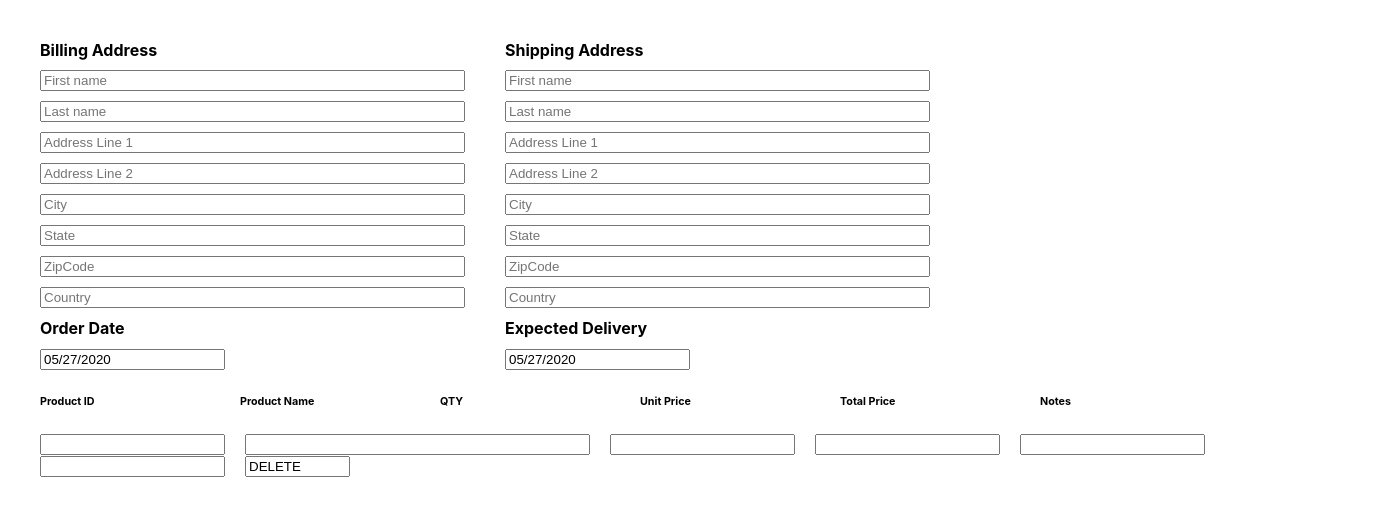
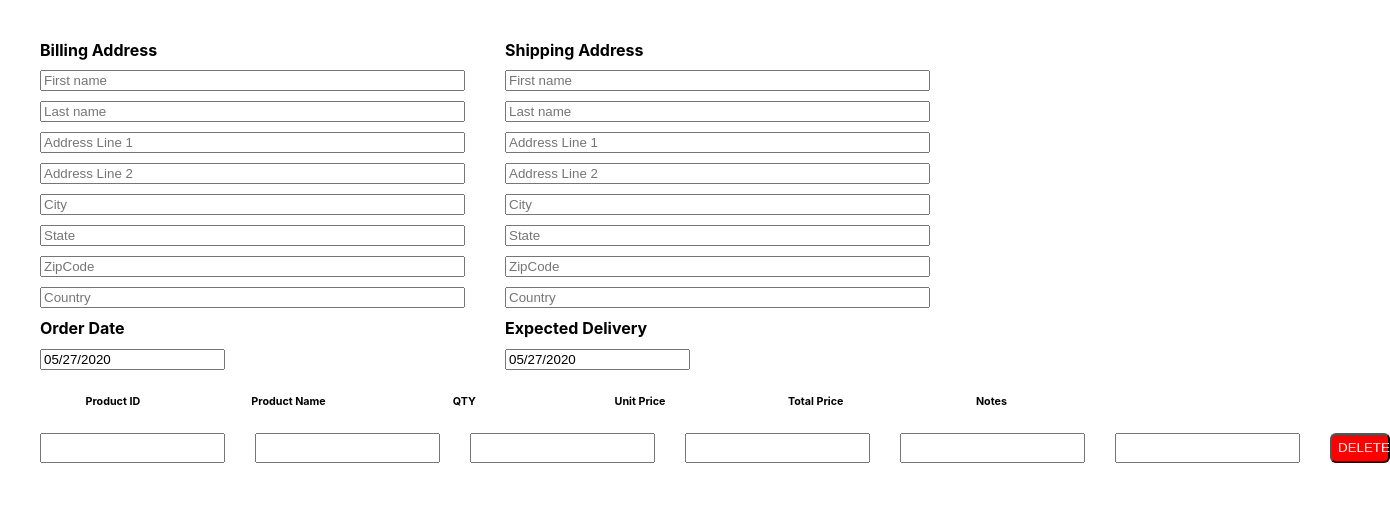
Before and after one commit to NikithaNadig/Shopping-Cart, a React (Create React App) app: page / in a window 1280 px wide. Shown: the top 516 px of the page, 1390 px wide, since content can reach past the window. Built offline with nearby package versions, Linux system fonts and the light colour scheme.

Commit message:
Modify UI

```diff
--- a/src/product-details/product-details-row/index.js
+++ b/src/product-details/product-details-row/index.js
@@ -1,16 +1,16 @@
 import React from 'react';
-import './product-details.css'
+import './product-details-row.css'
 
 const ProductDetailsRow = () => {
     return (
-        <form>
-            <input className="form-input" type="number" size="20"/>
-            <input className="form-input" type="text" size="40"/>
-            <input className="form-input" type="number" size="10"/>
-            <input className="form-input" type="number" size="10"/>
-            <input className="form-input" type="number" size="10"/>
-            <input className="form-input" type="text" size="20"/>
-            <input className="form-input" type="DELETE" value="DELETE" size="10"/>
+        <form className="form-container">
+            <input type="number" />
+            <input type="text" />
+            <input type="number" />
+            <input type="number" />
+            <input type="number" />
+            <input type="text" />
+            <button className="delete-btn">DELETE</button>
         </form>
     )
 }
--- /dev/null
+++ b/src/product-details/product-details-row/product-details-row.css
@@ -0,0 +1,15 @@
+.form-container {
+    display: grid;
+    grid-template-columns: repeat(7,1fr);
+    justify-items: center;
+    grid-gap: 30px;
+}
+
+
+.delete-btn {
+    background-color: red;
+    color: white;
+    width: 60px;
+    height: 30px;
+    border-radius: 6px;
+}
--- a/src/product-details/product-details-row/product-details.css
+++ /dev/null
@@ -1,3 +0,0 @@
-.form-input {
-    margin-right: 20px;
-}
--- a/src/product-details/product-details.css
+++ b/src/product-details/product-details.css
@@ -1,4 +1,6 @@
 .product-headings {
     display: grid;
-    grid-template-columns: repeat(6,1fr);
+    grid-template-columns: repeat(7,1fr);
+    justify-items: center;
+    grid-gap: 30px;
 }
```
